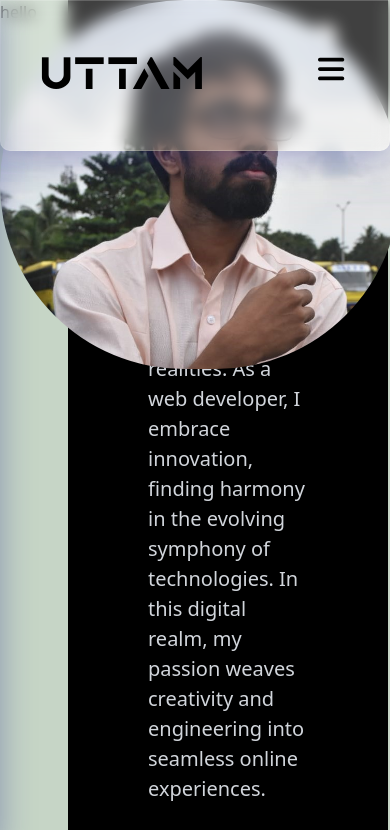
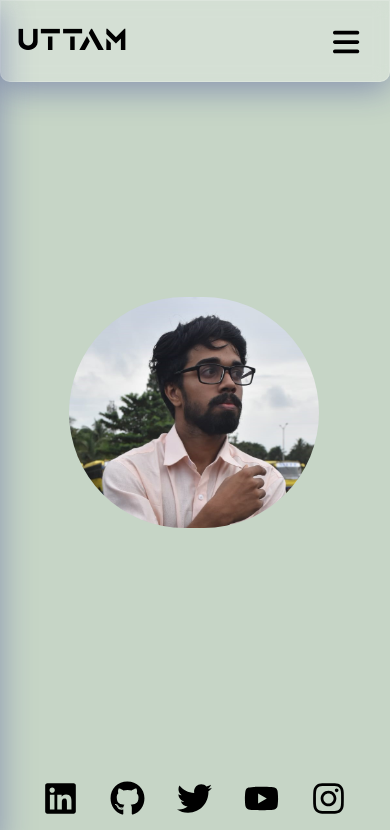
Before and after one commit to uttamthegoat/uttam-portfolio, a React (Vite) app: page / in a window 390 px wide. Shown: the top 830 px of the page. Built offline with nearby package versions, Linux system fonts and the light colour scheme; the HTML template or start-up script is replaced by a standard one.

Commit message:
completed home page

```diff
--- a/package.json
+++ b/package.json
@@ -16,6 +16,7 @@
     "framer-motion": "^11.0.5",
     "react": "^18.2.0",
     "react-dom": "^18.2.0",
+    "react-icons": "^5.0.1",
     "react-router-dom": "^6.22.1"
   },
   "devDependencies": {
--- /dev/null
+++ b/src/components/home/Home.css
@@ -0,0 +1,27 @@
+.home-image {
+  position: absolute;
+  top: 30%;
+  left: 29%;
+}
+
+.landing--social {
+  font-size: 35px;
+  margin: 0 1rem;
+  transition: transform 0.5s;
+}
+
+@media (max-width: 425px) {
+  .home-image {
+    top: 50%;
+    left: 50%;
+    transform: translate(-50%, -50%);
+  }
+}
+
+@media only screen and (max-width: 768px) and (min-width: 425px) {
+  .home-image {
+    top: 50%;
+    left: 50%;
+    transform: translate(-50%, -50%);
+  }
+}
--- a/src/components/home/HomeComponent.jsx
+++ b/src/components/home/HomeComponent.jsx
@@ -1,11 +1,20 @@
 import { Link } from "react-router-dom";
 import { headerData } from "../../data/headerData";
+import "./Home.css";
+import {
+  FaTwitter,
+  FaLinkedin,
+  FaGithub,
+  FaYoutube,
+  FaInstagram,
+} from "react-icons/fa";
+import { socialsData } from "../../data/socialsData";
 
 const HomeComponent = () => {
   return (
-    <div className="relative w-full flex">
+    <div className="relative w-full flex flex-col md:flex-row">
       {/* image */}
-      <div className="w-[400px] h-[400px] absolute rounded-full">
+      <div className="home-image hidden md:block md:w-[400px] md:h-[400px] absolute rounded-full">
         <img
           src={headerData.image}
           alt="profileImage"
@@ -13,14 +22,39 @@ const HomeComponent = () => {
         />
       </div>
       {/* left */}
-      <div className="w-full md:w-[40%]">hello</div>
+      <div className="w-full h-[100vh] md:w-[40%] flex items-end relative">
+        <div className="home-image md:hidden w-[250px] h-[250px] sm:w-[300px] sm:h-[300px] absolute rounded-full">
+          <img
+            src={headerData.image}
+            alt="profileImage"
+            className="rounded-full"
+          />
+        </div>
+        <div className="social-media w-full flex justify-center md:space-x-8 pb-7">
+          <a href={socialsData.linkedIn} target="_blank" rel="noreferrer">
+            <FaLinkedin className="landing--social" aria-label="LinkedIn" />
+          </a>
+          <a href={socialsData.github} target="_blank" rel="noreferrer">
+            <FaGithub className="landing--social" aria-label="GitHub" />
+          </a>
+          <a href={socialsData.twitter} target="_blank" rel="noreferrer">
+            <FaTwitter className="landing--social" aria-label="Twitter" />
+          </a>
+          <a href={socialsData.youtube} target="_blank" rel="noreferrer">
+            <FaYoutube className="landing--social" aria-label="YouTube" />
+          </a>
+          <a href={socialsData.instagram} target="_blank" rel="noreferrer">
+            <FaInstagram className="landing--social" aria-label="Instagram" />
+          </a>
+        </div>
+      </div>
       {/* right */}
-      <div className="w-full md:w-[60%] bg-black h-[100vh] flex flex-col md:flex-row justify-center items-center text-white">
-        <div className="text-white w-6/12">
-          <h1 className="text-gray-400 text-3xl font-semibold mb-2">
+      <div className="w-full md:w-[60%] bg-black md:h-[100vh] flex flex-col justify-center items-center text-white py-8">
+        <div className="text-white w-11/12 sm:8/12 md:w-6/12 px-2 md:px-0">
+          <h1 className="text-gray-400 text-xl sm:text-3xl font-semibold mb-2">
             {headerData.title}
           </h1>
-          <p className="text-white text-6xl font-bold mb-5">
+          <p className="text-white text-4xl sm:text-6xl font-bold mb-5">
             {headerData.name}
           </p>
           <p
@@ -29,19 +63,19 @@ const HomeComponent = () => {
           >
             {headerData.desciption}
           </p>
-          <div className="flex justify-between mt-7">
+          <div className="flex flex-col space-y-2 sm:space-y-0 sm:flex-row sm:justify-around md:justify-between mt-7 w-6/12 sm:w-full mx-auto">
             <a
               href={headerData.resumePdf}
               download="resume"
               target="_blank"
               rel="noreferrer"
-              className="cursor-pointer text-white border-4 rounded-full border-green-200 px-5 py-3 font-semibold text-lg w-[160px] hover:bg-green-200 hover:text-black"
+              className="cursor-pointer text-white border-4 rounded-full border-green-200 px-2 py-2 font-semibold md:w-[160px] hover:bg-green-200 hover:text-black text-center"
             >
               Download CV
             </a>
             <Link
               to={"/contact"}
-              className="cursor-pointer text-black border-4 rounded-full border-green-200 bg-green-200 px-4 py-3 font-semibold text-xl w-[160px] text-center hover:bg-black hover:text-green-200"
+              className="cursor-pointer text-black border-4 rounded-full border-green-200 bg-green-200 px-2 py-2 font-semibold text:lg sm:text-xl md:w-[160px] text-center hover:bg-black hover:text-green-200"
             >
               Contact
             </Link>
--- a/src/components/static/styles/Header.css
+++ b/src/components/static/styles/Header.css
@@ -27,3 +27,23 @@
 .brand .name-link:hover {
   scale: 1.1;
 }
+
+@media (max-width: 425px) {
+  .header .brand {
+    margin: 0.5em;
+    font-size: 2rem;
+  }
+  .header .hamburger {
+    margin: 0.6em 1em 0 0;
+  }
+}
+
+@media only screen and (max-width: 768px) and (min-width: 425px) {
+  .header .brand {
+    margin: 0.8em;
+    font-size: 2rem;
+  }
+  .header .hamburger {
+    margin: 0.8em 1em 0 0;
+  }
+}
--- /dev/null
+++ b/src/data/socialsData.jsx
@@ -0,0 +1,10 @@
+export const socialsData = {
+    github: 'https://github.com/uttamthegoat/',
+    facebook: 'https://www.facebook.com/',
+    linkedIn: 'https://www.linkedin.com/in/uttam-prabhu-685562249/',
+    instagram: 'https://www.instagram.com/uttamthegoat/',
+    twitter: 'https://twitter.com/uttamthegoat',
+    reddit: 'https://www.reddit.com/user/Fabulous-Vast9618',
+    blogger: 'https://www.blogger.com/profile/08169249042419447483',
+    youtube: 'https://www.youtube.com/channel/UCPPkEc05eMGDZ3jEiqDC1Sw'
+}
--- a/src/index.css
+++ b/src/index.css
@@ -50,7 +50,7 @@ body {
   display: none;
 }
 
-@media (max-width: 425px) {
+@media (max-width: 768px) {
   body {
     width: calc(100vw - 2px);
   }
--- a/tailwind.config.js
+++ b/tailwind.config.js
@@ -2,7 +2,13 @@
 export default {
   content: ["./index.html", "./src/**/*.{js,ts,jsx,tsx}"],
   theme: {
-    extend: {},
+    screens: {
+      sm: "426px",
+      md: "768px",
+      lg: "1024px",
+      xl: "1280px",
+      "2xl": "1536px",
+    },
   },
   plugins: [],
 };
```
Also changed, not shown: 1 other file (tests, documents, lock files or other folders).
